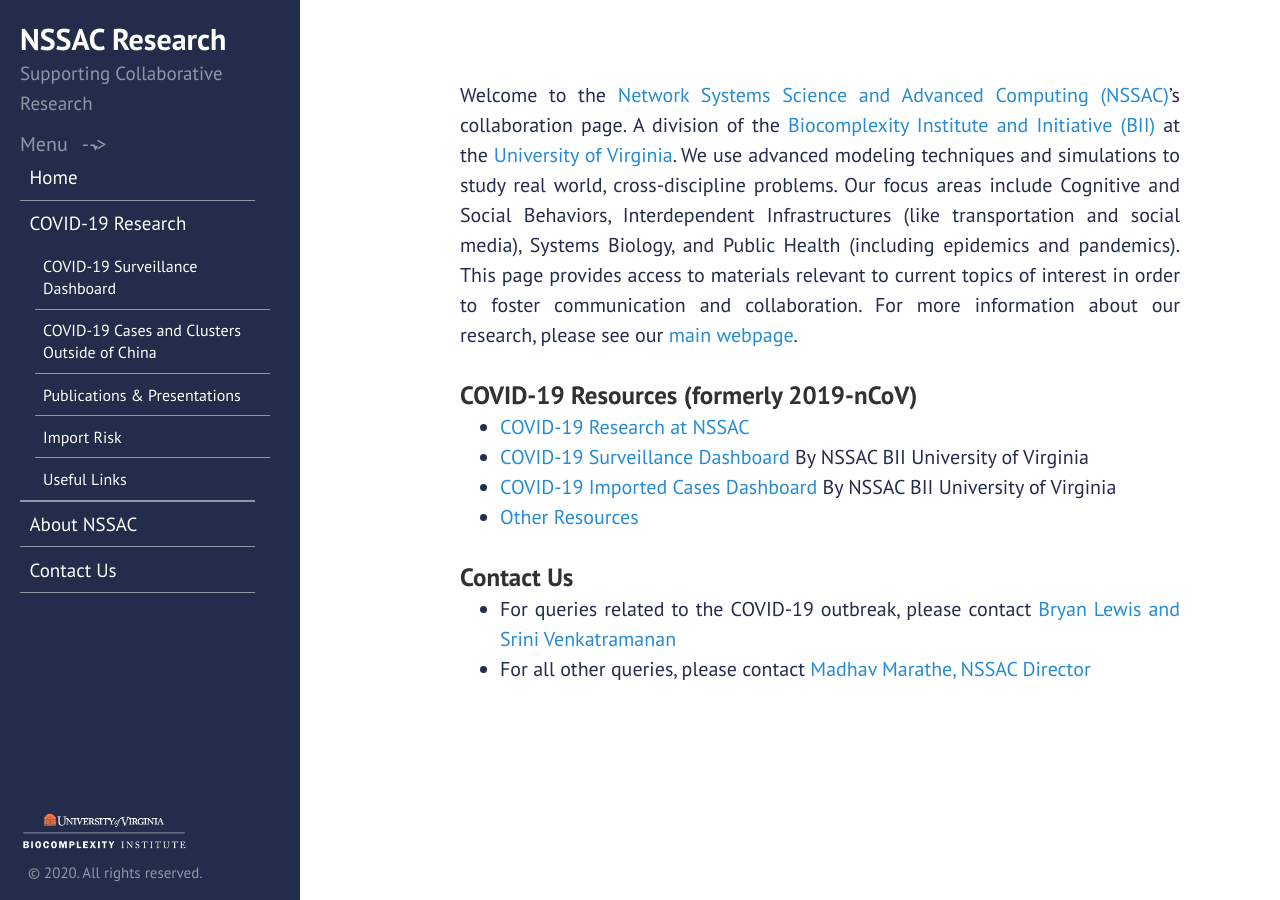
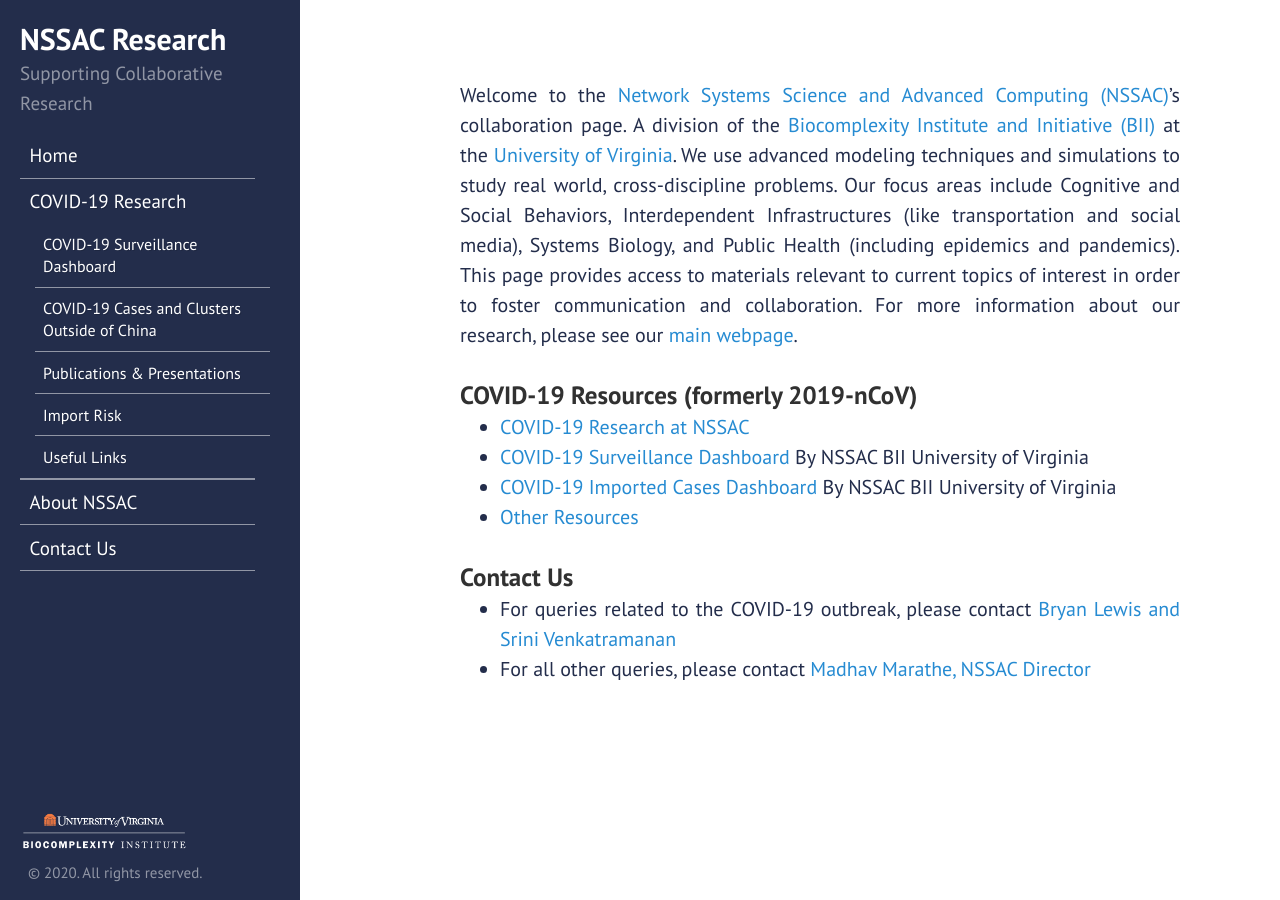
Before and after one commit to mehta-gaurav/mehta-gaurav.github.io, a Jekyll site: the page built from index.md, in a window 1280 px wide. Built offline with Jekyll 4.4.1, drawn with Linux system fonts in a browser that asks for light colours.

Commit message:
Update sidebar.html

```diff
--- a/_includes/sidebar.html
+++ b/_includes/sidebar.html
@@ -8,7 +8,7 @@
       </h2>
       <p class="lead">{{ site.description }}</p>
    </div>
-   <nav id="menu" class="sidebar-nav" style= "line-height: 1.1rem;>
+   <nav id="menu" class="sidebar-nav" style= "line-height: 1.1rem;">
 <!-- 	  <label for="tm" id="toggle-menu">Menu <span class="drop-icon">▾</span></label>
        <input type="checkbox" id="tm">   -->
       <ul class="main-menu clearfix">
```
